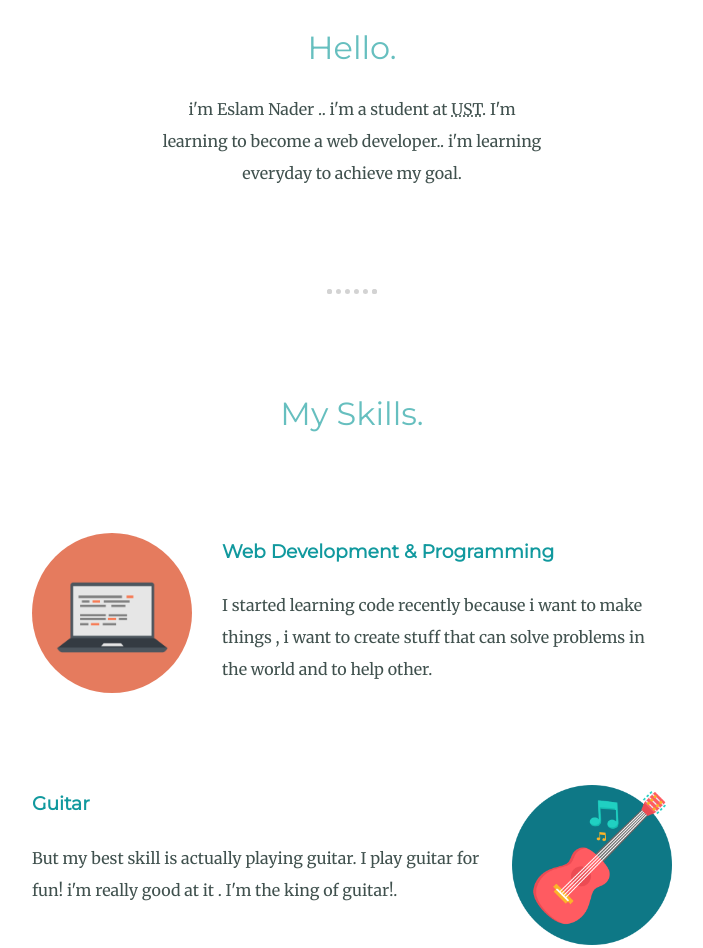
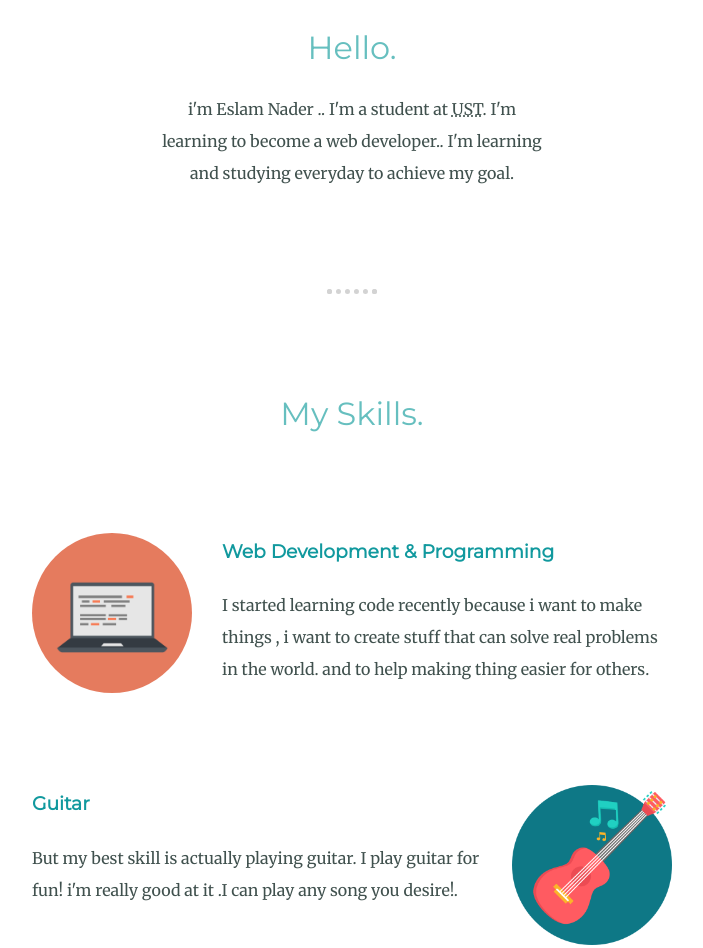
Before and after one commit to eslamovic11/cv, a plain HTML site: page index.html in a window 1280 px wide. Shown: the part 1031-1979 px from the top of the page, without its empty margins (288-991 px from the left). Drawn offline with Linux system fonts and the light colour scheme.

Commit message:
Update index.html

```diff
--- a/index.html
+++ b/index.html
@@ -25,8 +25,8 @@
         <div class="profile">
             <img class="profile-pic" src="Images/profile.jpg" alt="profile-img">
             <h2>Hello.</h2>
-            <p class="intro">i'm Eslam Nader .. i'm a student at <abbr title="University Of science and Technology">UST</abbr>. I'm learning
-                to become a web developer.. i'm learning everyday to achieve my goal.</p>
+            <p class="intro">i'm Eslam Nader .. I'm a student at <abbr title="University Of science and Technology">UST</abbr>. I'm learning
+                to become a web developer.. I'm learning and studying everyday to achieve my goal.</p>
         </div>
         <hr>
         <div class="skills">
@@ -34,20 +34,20 @@
             <div class="skill-row">
                 <img class="code-img" src="Images/computer.png" alt="computer-img">
                 <h3>Web Development & Programming</h3>
-                <p>I started learning code recently because i want to make things , i want to create stuff that can solve problems in the world and to help other.</p>
+                <p>I started learning code recently because i want to make things , i want to create stuff that can solve real problems in the world. and to help making thing easier for others.</p>
             </div>
             <div class="skill-row">
                 <img class="guitar" src="Images/guitar.png" alt="guitar-img">
                 <h3>Guitar</h3>
-                <p> But my best skill is actually playing guitar. I play guitar for fun! i'm really good at it . I'm the king of guitar!.</p>
+                <p> But my best skill is actually playing guitar. I play guitar for fun! i'm really good at it .I can play any song you desire!.</p>
             </div>
         </div>
         <hr>
         <div class="contact-me">
             <h2>Get In Touch</h2>
             <h3>Let's Make The World A Happy Place!</h3>
-            <p class="outro">we need the dicipline to stay on track through this journey to become not just a web developer ,but to be inspiration to other
-                and help other</p>
+            <p class="outro">we need the dicipline to stay on track through this journey to become not just programmers ,but.. to become an inspiration to others..
+                and help one another.</p>
             <a class="btn" href="mailto:name@email.com">CONTACT ME</a>
         </div>
     </div>
```
